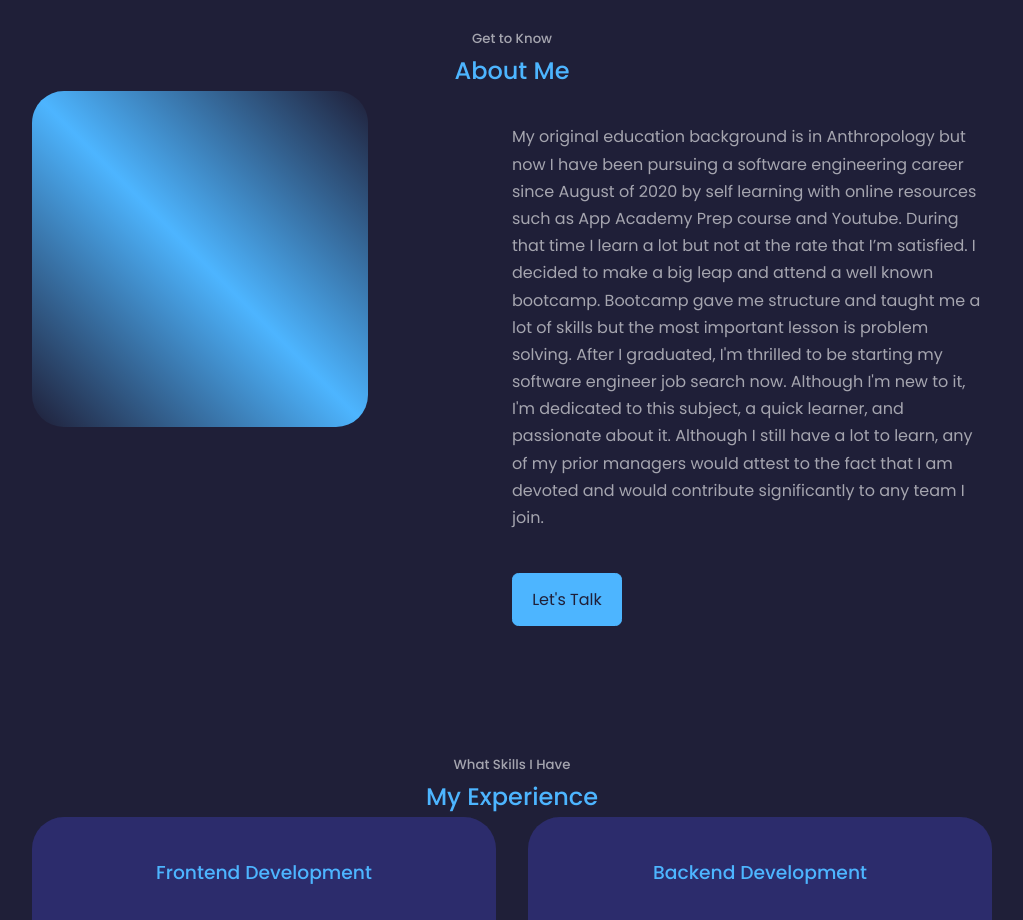
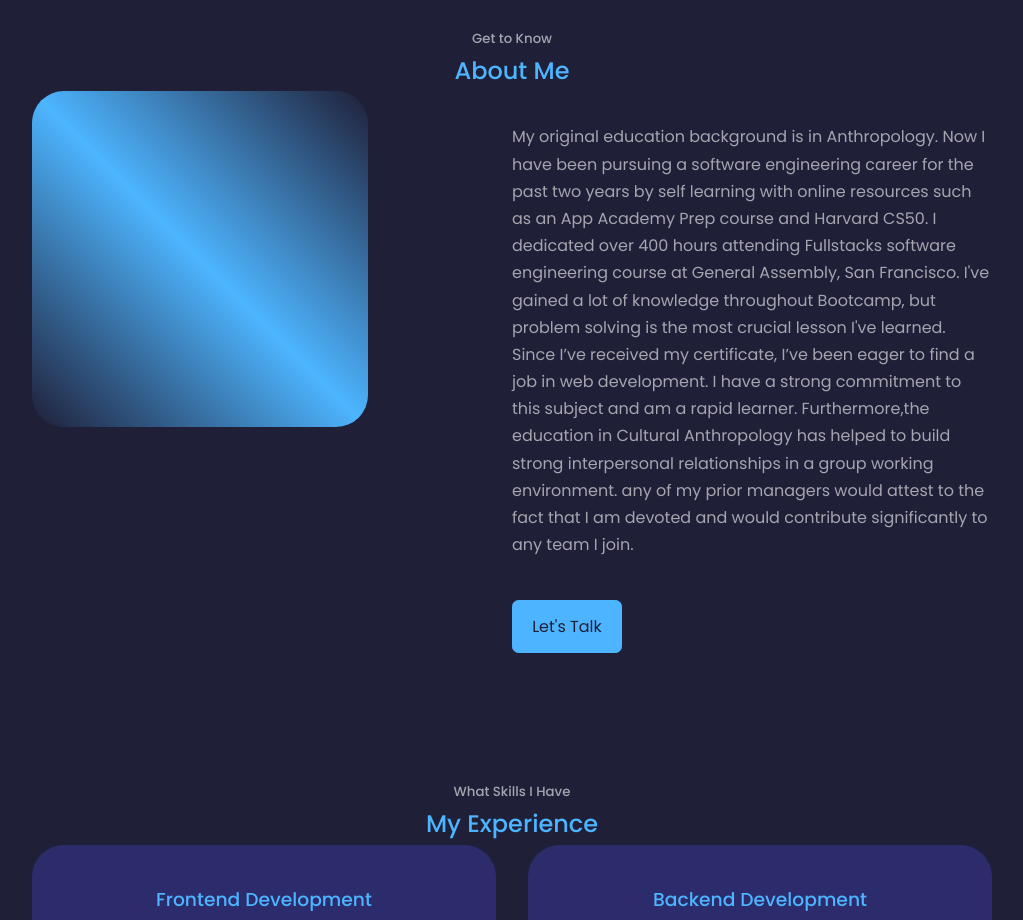
Before and after one commit to mdamapong/Porfolio, a React (Create React App) app: page / in a window 1280 px wide. Shown: the part 900-1820 px from the top of the page, without its empty margins (128-1151 px from the left). Built offline with nearby package versions, Linux system fonts and the light colour scheme.

Commit message:
about text add

```diff
--- a/src/components/about/About.jsx
+++ b/src/components/about/About.jsx
@@ -39,7 +39,7 @@ const About = () => {
           </div>
 
           <p>
-            My original education background is in Anthropology but now I have been pursuing a software engineering career since August of 2020 by self learning with online resources such as App Academy Prep course and Youtube. During that time I learn a lot but not at the rate that I’m satisfied. I decided to make a big leap and attend a well known bootcamp. Bootcamp gave me structure and taught me a lot of skills but the most important lesson is problem solving. After I graduated, I'm thrilled to be starting my software engineer job search now. Although I'm new to it, I'm dedicated to this subject, a quick learner, and passionate about it. Although I still have a lot to learn, any of my prior managers would attest to the fact that I am devoted and would contribute significantly to any team I join.
+            My original education background is in Anthropology. Now I have been pursuing a software engineering career for the past two years by self learning with online resources such as an App Academy Prep course and Harvard CS50. I dedicated over 400 hours attending Fullstacks software engineering course at General Assembly, San Francisco. I've gained a lot of knowledge throughout Bootcamp, but problem solving is the most crucial lesson I've learned. Since I’ve received my certificate, I’ve been eager to find a job in web development. I have a strong commitment to this subject and am a rapid learner. Furthermore,the education in Cultural Anthropology has helped to build strong interpersonal relationships in a group working environment. any of my prior managers would attest to the fact that I am devoted and would contribute significantly to any team I join.
           </p>
 
           <a href='#contact' className='btn btn-primary'>Let's Talk</a>
```
